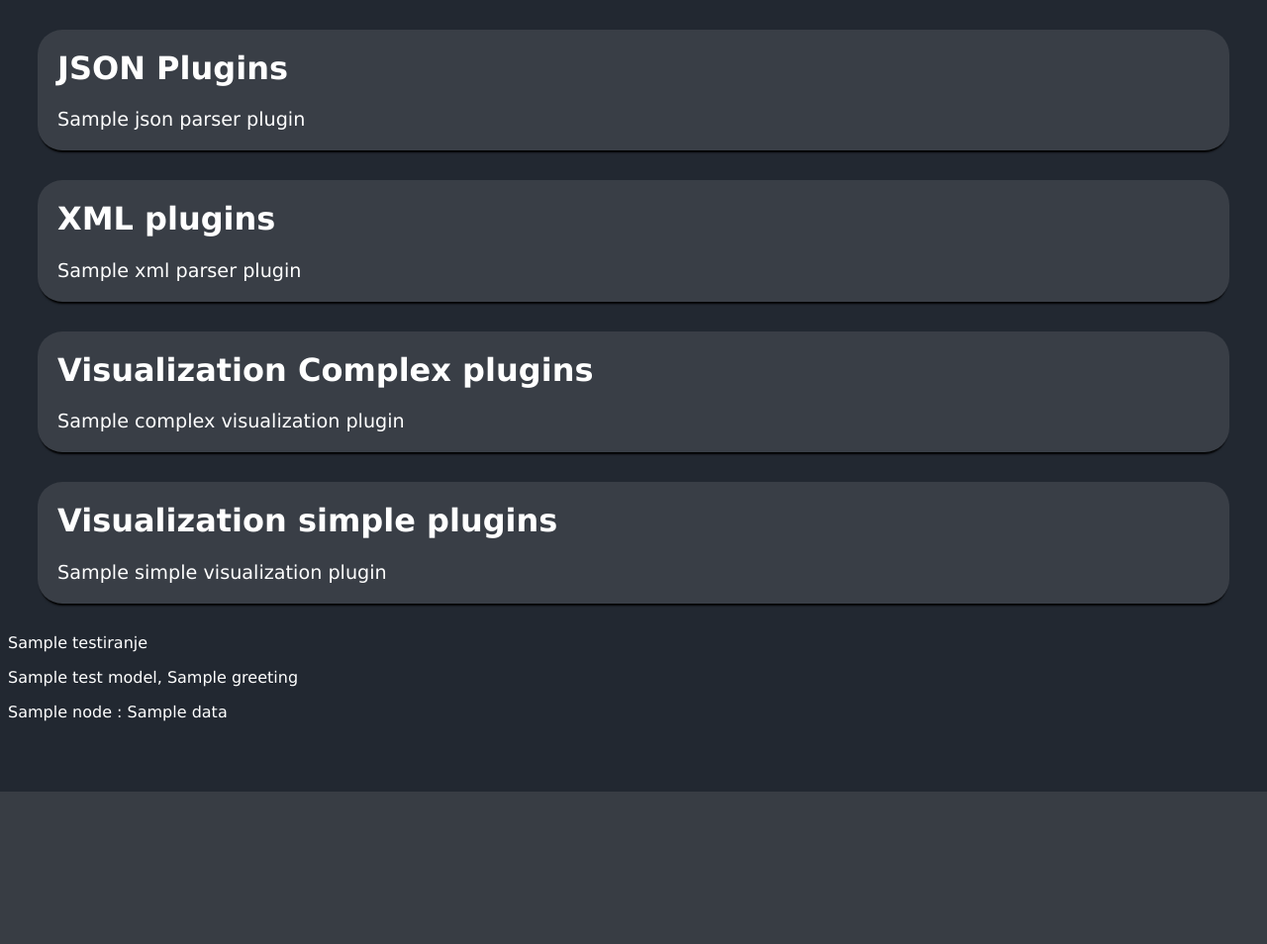
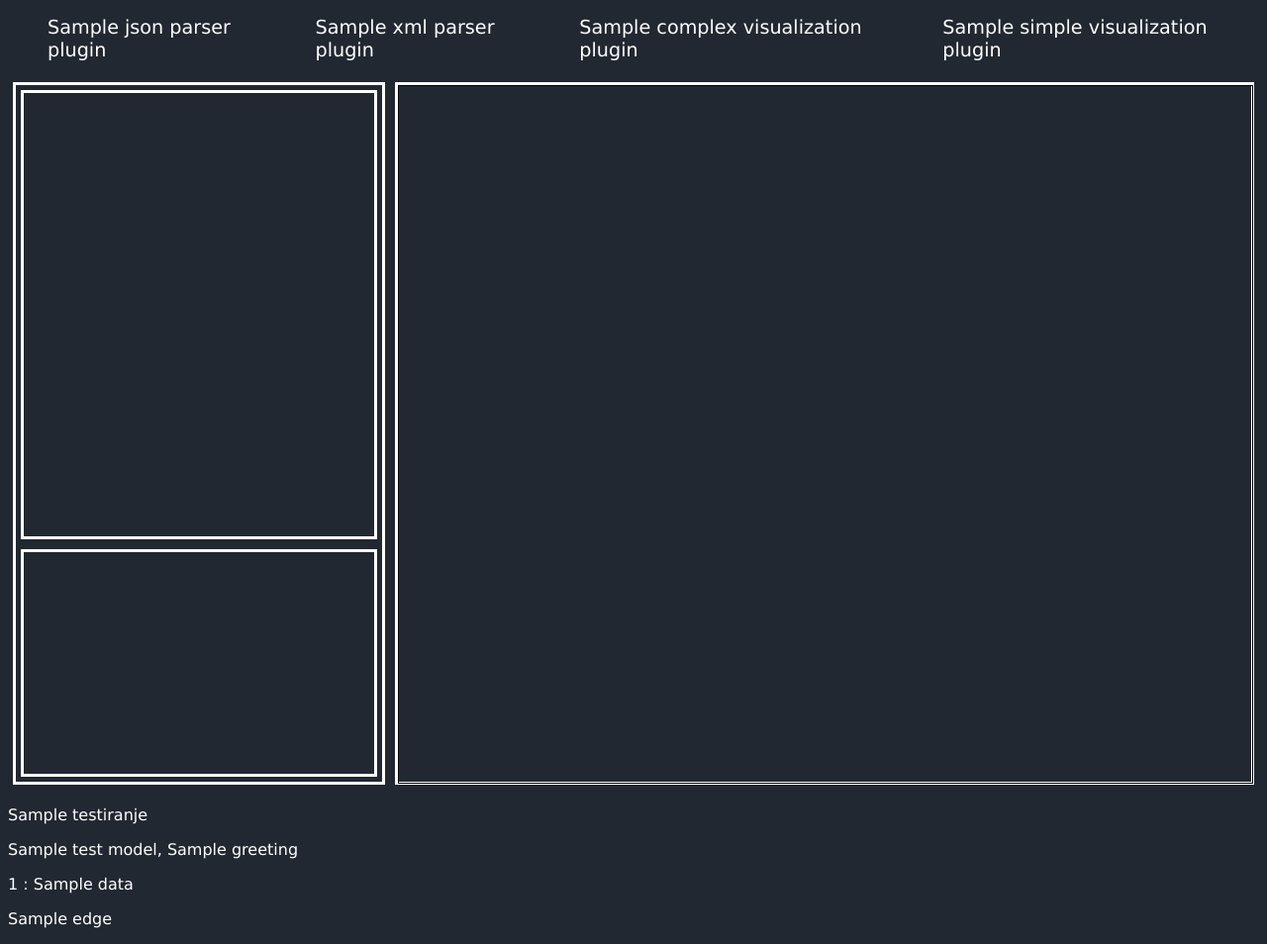
Before and after one commit to ThreeAmigosCoding/tim14, a Django app: template D3Core/core_app/templates/index.html in a window 1280 px wide. Shown: the whole page at 99% size. Before the commit the page ends 800 px from the top, so only its background shows below. Run offline with Django 3.2, Linux system fonts and the light colour scheme; the template is opened without the code that fills it: most values are stand-ins (such as "Sample title", 1, 10 or a date in 2020); parts of the project's set-up code (start-up, migrations or seed data) failed here and were passed over.

Commit message:
Layout and model changes, simple visualization html

```diff
--- a/D3Core/core_app/models.py
+++ b/D3Core/core_app/models.py
@@ -10,6 +10,7 @@ class Graph(models.Model):
 
 class Node(models.Model):
     graph = models.ForeignKey(Graph, on_delete=models.CASCADE)
+    node_id = models.IntegerField(default=-1)
     name = models.CharField(max_length=255)
     data = models.TextField()
 
--- a/D3Core/core_app/templates/base.html
+++ b/D3Core/core_app/templates/base.html
@@ -15,13 +15,13 @@
         h1{
             margin-top:0;
         }
-        .plugin_container{
-            background-color: #393E46;
-            border-radius: 25px;
-            padding: 20px;
-            box-shadow: 0 4px 2px -2px black;
-            margin: 30px;
+
+        #plugins-list {
+            display: flex;
+            gap: 30px;
+            list-style-type: none;
         }
+
         a{
             font-size: larger;
             color: white;
@@ -37,14 +37,42 @@
             text-decoration: none;
         }
 
+        .views {
+            display: flex;
+            width: 100%;
+            height: 90vh;
+        }
+
+        .views div {
+            margin: 5px;
+            border: 3px solid white;
+        }
+
+        .tree-bird-container {
+            display: flex;
+            flex-direction: column;
+            width: 30%;
+        }
+
+        .tree-view {
+            height: 60vh;
+        }
+
+        .bird-view {
+            height: 30vh;
+        }
+
+        .main-canvas {
+            width: 70%;
+        }
+
     </style>
     {% block head_sadrzaj %}{% endblock %}
 </head>
 <body>
-
-    <div class="plugin_container">
-        <h1>JSON Plugins</h1>
-
+    <nav>
+        <ul id="plugins-list">
+            <li>
                 {% if json_parser_plugin %}
                     {% for p in json_parser_plugin %}
                         <!--Prikazivanje dostupnih plugina korisniku-->
@@ -53,10 +81,8 @@
                 {% else %}
                     <h3>Nema prepoznatih plugina za ucitavanje iz jsona</h3>
                 {% endif %}
-    </div>
-
-    <div class="plugin_container">
-        <h1>XML plugins</h1>
+            </li>
+            <li>
                 {% if xml_parser_plugin %}
                     {% for p in xml_parser_plugin %}
                         <!--Prikazivanje dostupnih plugina korisniku-->
@@ -65,10 +91,8 @@
                 {% else %}
                     <h3>Nema prepoznatih plugina za ucitavanje iz xml-a</h3>
                 {% endif %}
-    </div>
-
-    <div class="plugin_container">
-        <h1>Visualization Complex plugins</h1>
+            </li>
+            <li>
                 {% if complex_visualization_plugin %}
                     {% for p in complex_visualization_plugin %}
                         <!--Prikazivanje dostupnih plugina korisniku-->
@@ -77,10 +101,8 @@
                 {% else %}
                     <h3>Nema prepoznatih plugina za complex vizualizaciju</h3>
                 {% endif %}
-    </div>
-
-    <div class="plugin_container">
-        <h1>Visualization simple plugins</h1>
+            </li>
+            <li>
                 {% if simple_visualization_plugin %}
                     {% for p in simple_visualization_plugin %}
                         <!--Prikazivanje dostupnih plugina korisniku-->
@@ -89,6 +111,19 @@
                 {% else %}
                     <h3>Nema prepoznatih plugina za simple vizualizaciju</h3>
                 {% endif %}
+            </li>
+        </ul>
+    </nav>
+    <div class="views">
+        <div class="tree-bird-container">
+            <div class="tree-view"></div>
+            <div class="bird-view"></div>
+        </div>
+        <div class="main-canvas">
+            <svg class="canvas-visualization" id="main-canvas-svg" width="100%" height="100%">
+            </svg>
+            {% block main_canvas %}{% endblock %}
+        </div>
     </div>
 
     {% block content %}{% endblock %}
--- a/D3Core/core_app/templates/index.html
+++ b/D3Core/core_app/templates/index.html
@@ -6,6 +6,10 @@
     {% endfor %}
 
     {% for node in nodes %}
-        <p>{{ node.name }} : {{ node.data }}</p>
+        <p>{{ node.node_id }} : {{ node.data }}</p>
+    {% endfor %}
+
+    {% for edge in edges %}
+        <p>{{ edge }}</p>
     {% endfor %}
 {% endblock %}
--- a/D3Core/core_app/views.py
+++ b/D3Core/core_app/views.py
@@ -5,11 +5,13 @@ from core_app.models import TestModel
 from core_app.models import Graph
 
 from core_app.models import Node
+from core_app.models import Edge
 
 
 def index(request):
     test_models = TestModel.objects.all()
     nodes = Node.objects.all()
+    edges = Edge.objects.all()
     json_parser_plugin = apps.get_app_config('core_app').json_parser_plugin
     xml_parser_plugin = apps.get_app_config('core_app').xml_parser_plugin
     complex_visualization_plugin = apps.get_app_config('core_app').complex_visualization_plugin
@@ -20,7 +22,8 @@ def index(request):
                                           "xml_parser_plugin": xml_parser_plugin,
                                           "complex_visualization_plugin": complex_visualization_plugin,
                                           "simple_visualization_plugin": simple_visualization_plugin,
-                                          "nodes": nodes})
+                                          "nodes": nodes,
+                                          "edges": edges})
 
 
 def load_plugin_json(request, id):
--- /dev/null
+++ b/visualization_simple/visualize/urls.py
@@ -0,0 +1,6 @@
+from django.urls import path
+from . import views
+
+urlpatterns = [
+    path('visualization/simple',views.simple_visualization, name="simple_visualization")
+]
```
Also changed, not shown: parser_json/parse/code/parse_code_json.py (+6 -2 lines), visualization_simple/visualize/code/visualize_code_simple.py (+9 -6 lines), visualization_simple/visualize/templates/simple_visualization.html (added, +90 -0 lines), visualization_simple/visualize/views.py (added, +11 -0 lines), 1 other file. Lines whose indentation alone changed are shown as unchanged.
